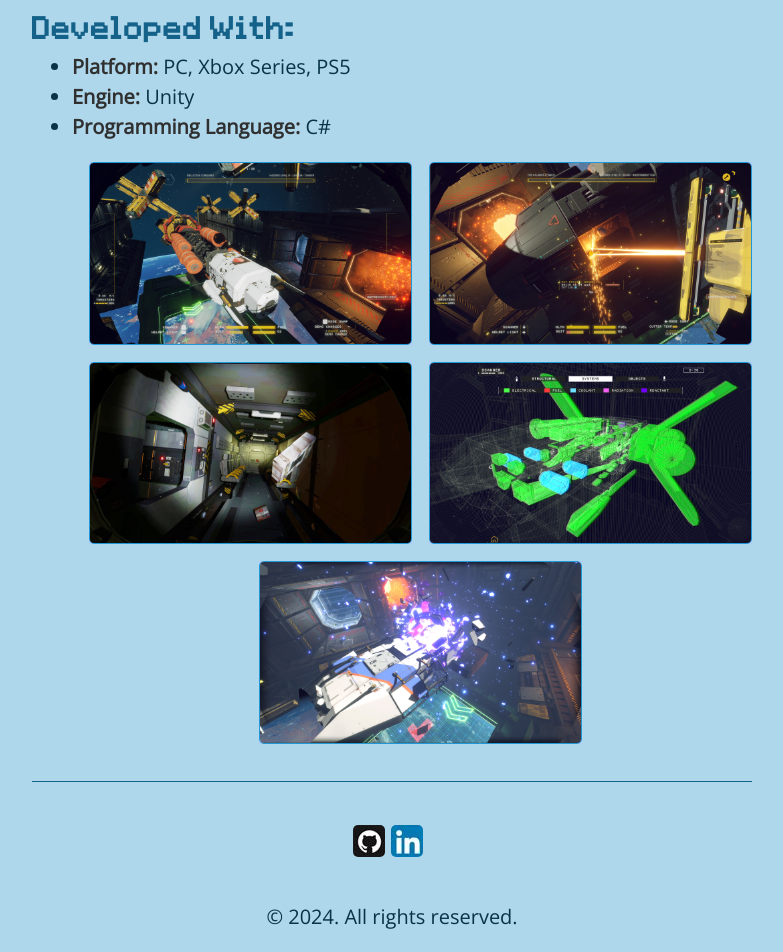
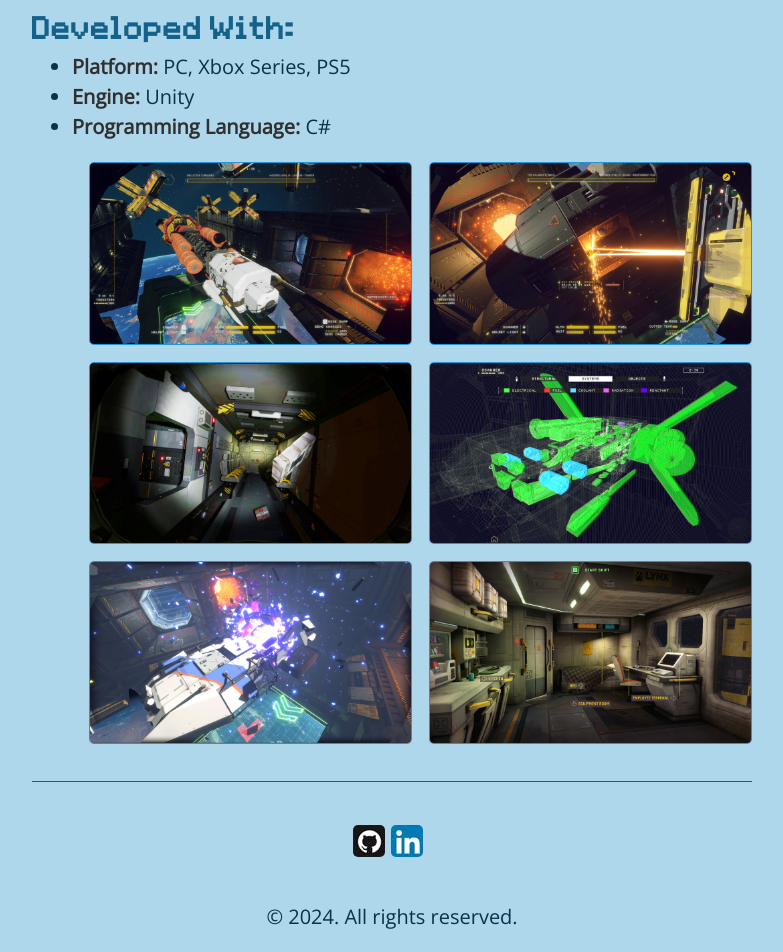
Before and after one commit to twarrre/twarrre.github.io, a Jekyll site: the page built from games/_posts/2022-05-24-hardspace_shipbreaker.md, in a window 1280 px wide. Shown: the part 1774-2726 px from the top of the page, without its empty margins (248-1031 px from the left). Built offline with Jekyll 4.4.1, drawn with Linux system fonts in a browser that asks for light colours.

Commit message:
-Added another shipbreaker screen shot

```diff
--- a/_data/galleries.yml
+++ b/_data/galleries.yml
@@ -188,3 +188,5 @@
     text: Using the scanner tool.
   - name: shipbreaker-5.jpg
     text: Causing a reactor explosion.
+  - name: shipbreaker-6.jpg
+    text: View of the HAB.
```
Also changed, not shown: assets/shipbreaker/gallery/shipbreaker-6.jpg (added).
